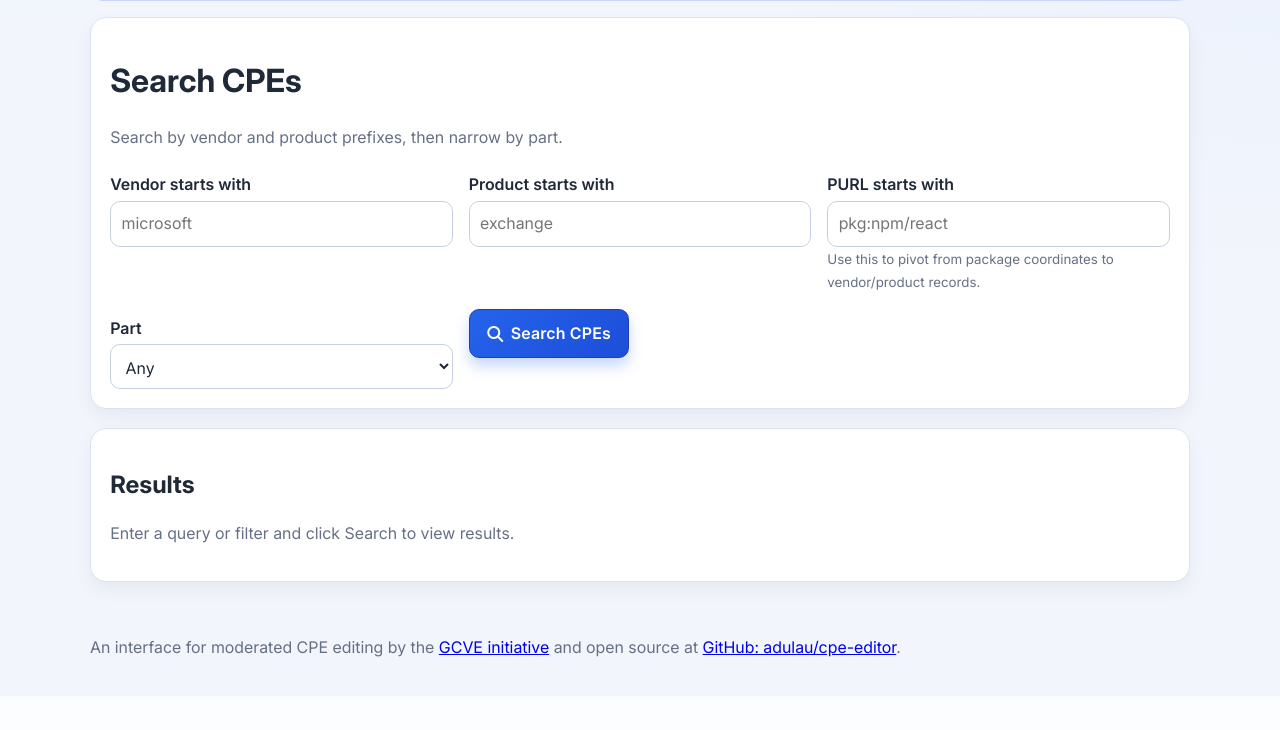
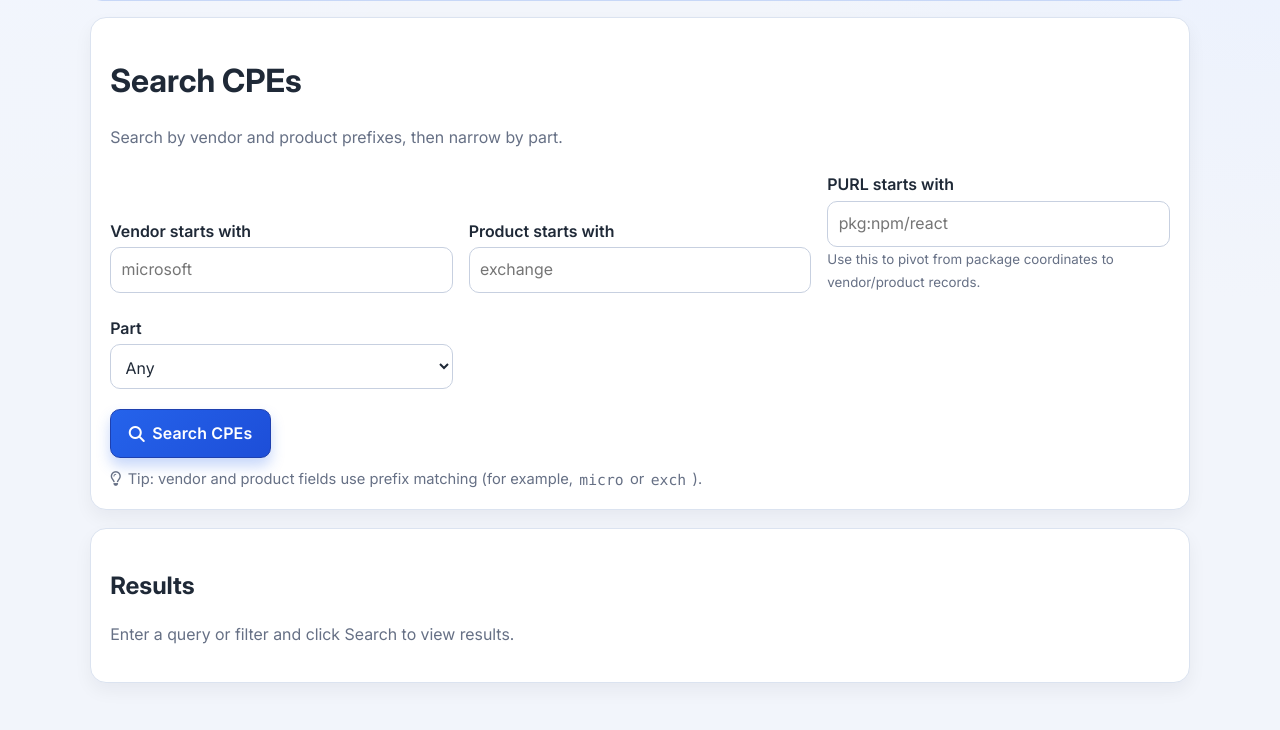
Before and after one commit to gcve-eu/cpe-editor, a Flask app: page / in a window 1280 px wide. Shown: the part 309-1039 px from the top of the page. Before the commit the page ends 966 px from the top, so only its background shows below. Run offline with Flask 3, Linux system fonts and the light colour scheme; some libraries are stand-ins or nearby versions.

Commit message:
Improve search form alignment and usability

```diff
--- a/app/templates/base.html
+++ b/app/templates/base.html
@@ -111,6 +111,31 @@
     }
     .grid { display: grid; gap: 1rem; }
     .grid-2 { grid-template-columns: repeat(auto-fit, minmax(280px, 1fr)); }
+    .search-form {
+      align-items: end;
+    }
+    .search-actions {
+      grid-column: 1 / -1;
+      display: flex;
+      flex-wrap: wrap;
+      gap: .65rem;
+      align-items: center;
+      justify-content: flex-start;
+      padding-top: .25rem;
+    }
+    .search-actions .button,
+    .search-actions button {
+      width: auto;
+      min-height: 2.75rem;
+    }
+    .search-hint {
+      grid-column: 1 / -1;
+      margin: -.35rem 0 0;
+      font-size: .92rem;
+      display: inline-flex;
+      align-items: center;
+      gap: .4rem;
+    }
     label { display:block; font-weight: 600; margin: .5rem 0 .25rem; }
     input, select, textarea, button {
       width: 100%;
--- a/app/templates/index.html
+++ b/app/templates/index.html
@@ -15,7 +15,7 @@
 <div class="card">
   <h1>Search CPEs</h1>
   <p class="muted">Search by vendor and product prefixes, then narrow by part.</p>
-  <form method="get" class="grid grid-2">
+  <form method="get" class="grid grid-2 search-form" aria-label="CPE search form">
     <div>
       <label for="vendor_q">Vendor starts with</label>
       <input id="vendor_q" name="vendor_q" value="{{ vendor_q }}" placeholder="microsoft">
@@ -38,9 +38,13 @@
         <option value="h" {% if part == 'h' %}selected{% endif %}>Hardware (h)</option>
       </select>
     </div>
-    <div>
+    <div class="search-actions">
       <button class="search-submit" type="submit"><i class="fa-solid fa-magnifying-glass" aria-hidden="true"></i><span>Search CPEs</span></button>
+      {% if has_search_filters %}
+        <a class="button secondary" href="{{ url_for('main.index') }}"><i class="fa-solid fa-rotate-left" aria-hidden="true"></i><span>Reset filters</span></a>
+      {% endif %}
     </div>
+    <p class="muted search-hint"><i class="fa-regular fa-lightbulb" aria-hidden="true"></i>Tip: vendor and product fields use prefix matching (for example, <code>micro</code> or <code>exch</code>).</p>
   </form>
 </div>
 
```
